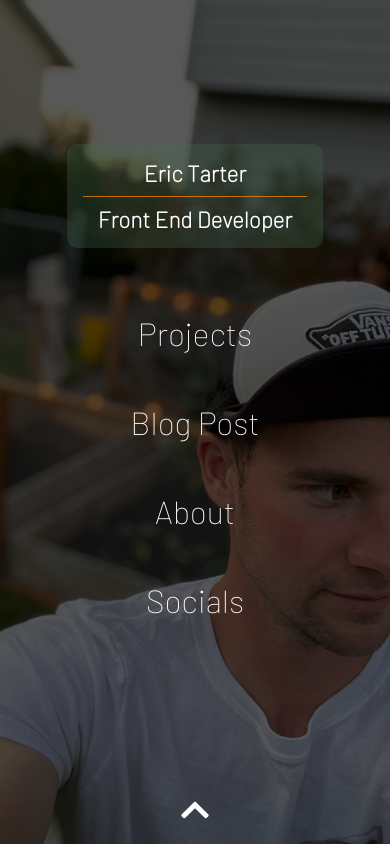
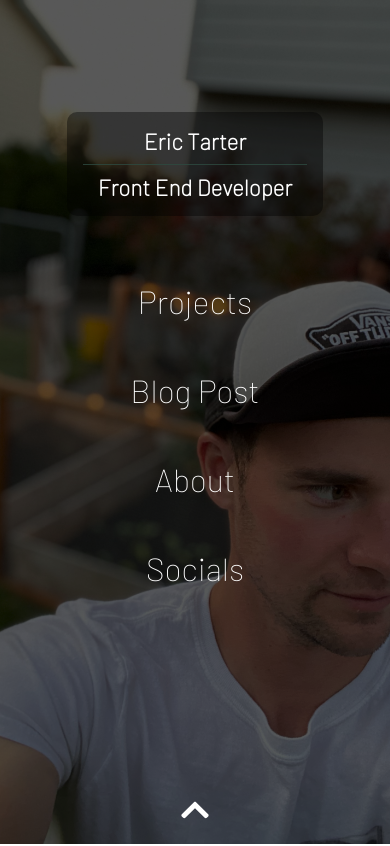
Before and after one commit to erictarter/landing-page2.0, a React (Create React App) app: page / in a window 390 px wide. Shown: the top 846 px of the page. Built offline with nearby package versions, Linux system fonts and the light colour scheme.

Commit message:
logo added

```diff
--- a/src/index.scss
+++ b/src/index.scss
@@ -119,7 +119,7 @@ body::after {
 }
 
 .logo {
-  background: rgba(68, 108, 79, 0.3);
+  background: rgba(0, 0, 0, 0.4);
   width: 14rem;
   border-radius: 10px;
   padding: 1rem;
@@ -140,7 +140,7 @@ body::after {
 }
 
 .name {
-  border-bottom: 1px solid rgba(255, 140, 0, 0.7);
+  border-bottom: 1px solid rgba(46, 74, 64, 0.8);
   padding-bottom: 0.6rem;
   margin-bottom: 0.6rem;
 }
@@ -509,7 +509,6 @@ a {
   }
 
   .logo {
-    background: rgba(68, 108, 79, 0.3);
     width: 14rem;
     border-radius: 10px;
     padding: 1rem;
@@ -611,7 +610,7 @@ a {
       flex-direction: column;
       align-items: center;
       position: absolute;
-      top: 18rem;
+      top: 16rem;
       margin-left: 50%;
       transform: translateX(-50%);
     }
@@ -666,7 +665,7 @@ a {
     }
   }
   .logo {
-    top: 8rem;
+    top: 6rem;
     left: 0;
     margin-left: 50%;
   }
```
Also changed, not shown: 1 other file (tests, documents, lock files or other folders).
